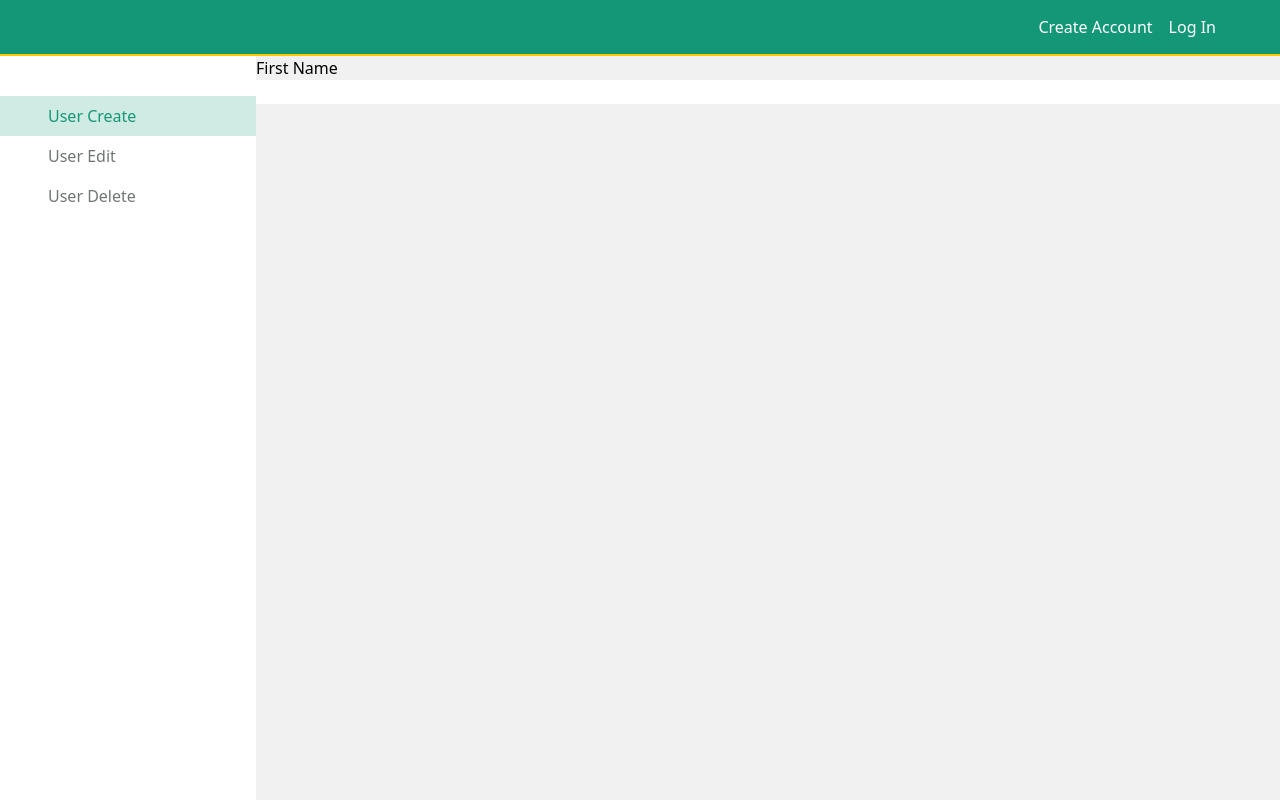
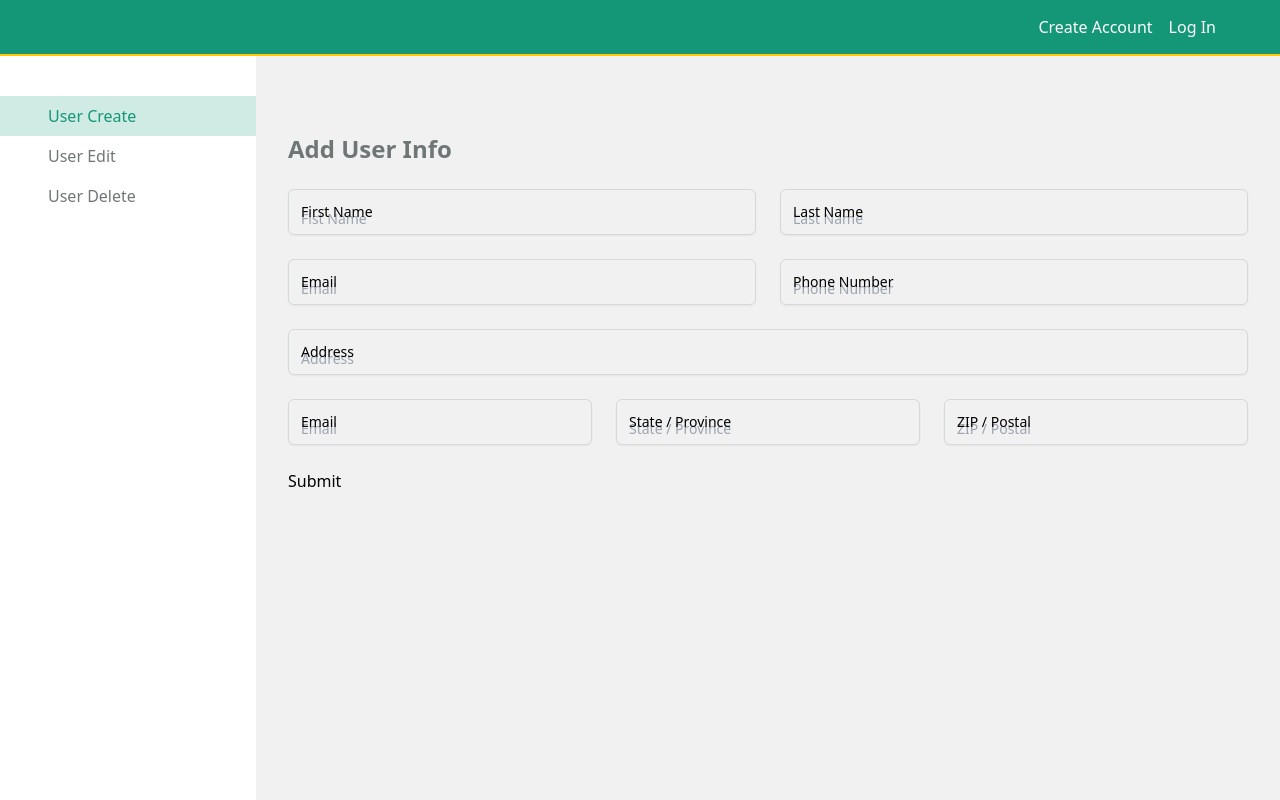
Before and after one commit to TFMahabub/task-hk-based-team, a React (Vite) app: page /user-create in a window 1280 px wide. Built offline with nearby package versions, Linux system fonts and the light colour scheme.

Commit message:
[DONE] Add User Info form

```diff
--- /dev/null
+++ b/src/components/shared/inputField/PrimaryInputField.tsx
@@ -0,0 +1,33 @@
+interface PropsType {
+  htmlForm:string;
+  type:string;
+  id:string;
+  placeholder:string;
+  labelName:string;
+}
+
+function PrimaryInputField({
+  htmlForm, type, id, placeholder, labelName,
+}:PropsType) {
+  return (
+    <label
+      htmlFor={htmlForm}
+      className="relative block overflow-hidden rounded-md border border-gray/20 px-3 pt-3 shadow-sm focus-within:border-gray/80 focus-within:ring-0"
+    >
+      <input
+        type={type}
+        id={id}
+        placeholder={placeholder}
+        className="peer h-8 w-full border-none bg-transparent p-0 placeholder-transparent focus:border-transparent focus:outline-none focus:ring-0 sm:text-sm bg-lightGray"
+      />
+
+      <span
+        className="absolute start-3 top-3 -translate-y-1/2 text-xs text-gray-700 transition-all peer-placeholder-shown:top-1/2 peer-placeholder-shown:text-sm peer-focus:top-3 peer-focus:text-xs"
+      >
+        {labelName}
+      </span>
+    </label>
+  );
+}
+
+export default PrimaryInputField;
--- /dev/null
+++ b/src/components/utils/ReUse/ButtonPrimary.tsx
@@ -0,0 +1,10 @@
+function ButtonPrimary({ buttonType, children }:{ buttonType:'"button" | "submit" | "reset" | undefined'; children: React.ReactNode }) {
+  return (
+    // eslint-disable-next-line react/button-has-type
+    <button type={buttonType}>
+      {children}
+    </button>
+  );
+}
+
+export default ButtonPrimary;
--- /dev/null
+++ b/src/components/utils/ReUse/TextPageHeader.tsx
@@ -0,0 +1,7 @@
+function TextPageHeader({ children }: { children: React.ReactNode }) {
+  return (
+    <h1 className="text-2xl font-semibold text-textColor">{children}</h1>
+  );
+}
+
+export default TextPageHeader;
--- a/src/pages/userCreate/UserCreate.tsx
+++ b/src/pages/userCreate/UserCreate.tsx
@@ -1,11 +1,101 @@
+/* eslint-disable max-lines */
+// eslint-disable-next-line import/no-named-as-default
+import PrimaryInputField from '../../components/shared/inputField/PrimaryInputField';
+import ButtonPrimary from '../../components/utils/ReUse/ButtonPrimary';
+import TextPageHeader from '../../components/utils/ReUse/TextPageHeader';
+
 function UserCreate() {
   return (
     <section>
-      <form action="">
-        <label htmlFor="name" className="flex flex-col">
-          <span>First Name</span>
-          <input type="text" name="" id="" />
-        </label>
+      <form action="" className="mt-sectionGap p-8 space-y-6">
+        <TextPageHeader>Add User Info</TextPageHeader>
+        <div className="flex items-center gap-6 ">
+          {/* -----------First-Name----------- */}
+          <div className="w-full">
+            <PrimaryInputField
+              htmlForm="First Name"
+              type="text"
+              id="First-Name"
+              placeholder="Fist Name"
+              labelName="First Name"
+            />
+          </div>
+          {/* -----------Last-Name----------- */}
+          <div className="w-full">
+            <PrimaryInputField
+              htmlForm="Last Name"
+              type="text"
+              id="Last-Name"
+              placeholder="Last Name"
+              labelName="Last Name"
+            />
+          </div>
+        </div>
+        <div className="flex items-center gap-6 ">
+          {/* -----------Email----------- */}
+          <div className="w-full">
+            <PrimaryInputField
+              htmlForm="Email"
+              type="email"
+              id="Email"
+              placeholder="Email"
+              labelName="Email"
+            />
+          </div>
+          {/* -----------Phone-number----------- */}
+          <div className="w-full">
+            <PrimaryInputField
+              htmlForm="Phone-Number"
+              type="number"
+              id="Phone Number"
+              placeholder="Phone Number"
+              labelName="Phone Number"
+            />
+          </div>
+        </div>
+        {/* -----------Address----------- */}
+        <div className="w-full">
+          <PrimaryInputField
+            htmlForm="Address"
+            type="text"
+            id="Address"
+            placeholder="Address"
+            labelName="Address"
+          />
+        </div>
+        <div className="flex items-center gap-6 ">
+          {/* -----------City----------- */}
+          <div className="w-full">
+            <PrimaryInputField
+              htmlForm="Email"
+              type="email"
+              id="Email"
+              placeholder="Email"
+              labelName="Email"
+            />
+          </div>
+          {/* -----------State / Province----------- */}
+          <div className="w-full">
+            <PrimaryInputField
+              htmlForm="state"
+              type="text"
+              id="state"
+              placeholder="State / Province"
+              labelName="State / Province"
+            />
+          </div>
+          {/* -----------State / Province----------- */}
+          <div className="w-full">
+            <PrimaryInputField
+              htmlForm="zip"
+              type="text"
+              id="zip"
+              placeholder="ZIP / Postal"
+              labelName="ZIP / Postal"
+            />
+          </div>
+        </div>
+        <ButtonPrimary buttonType="submit">Submit</ButtonPrimary>
       </form>
     </section>
   );
```
